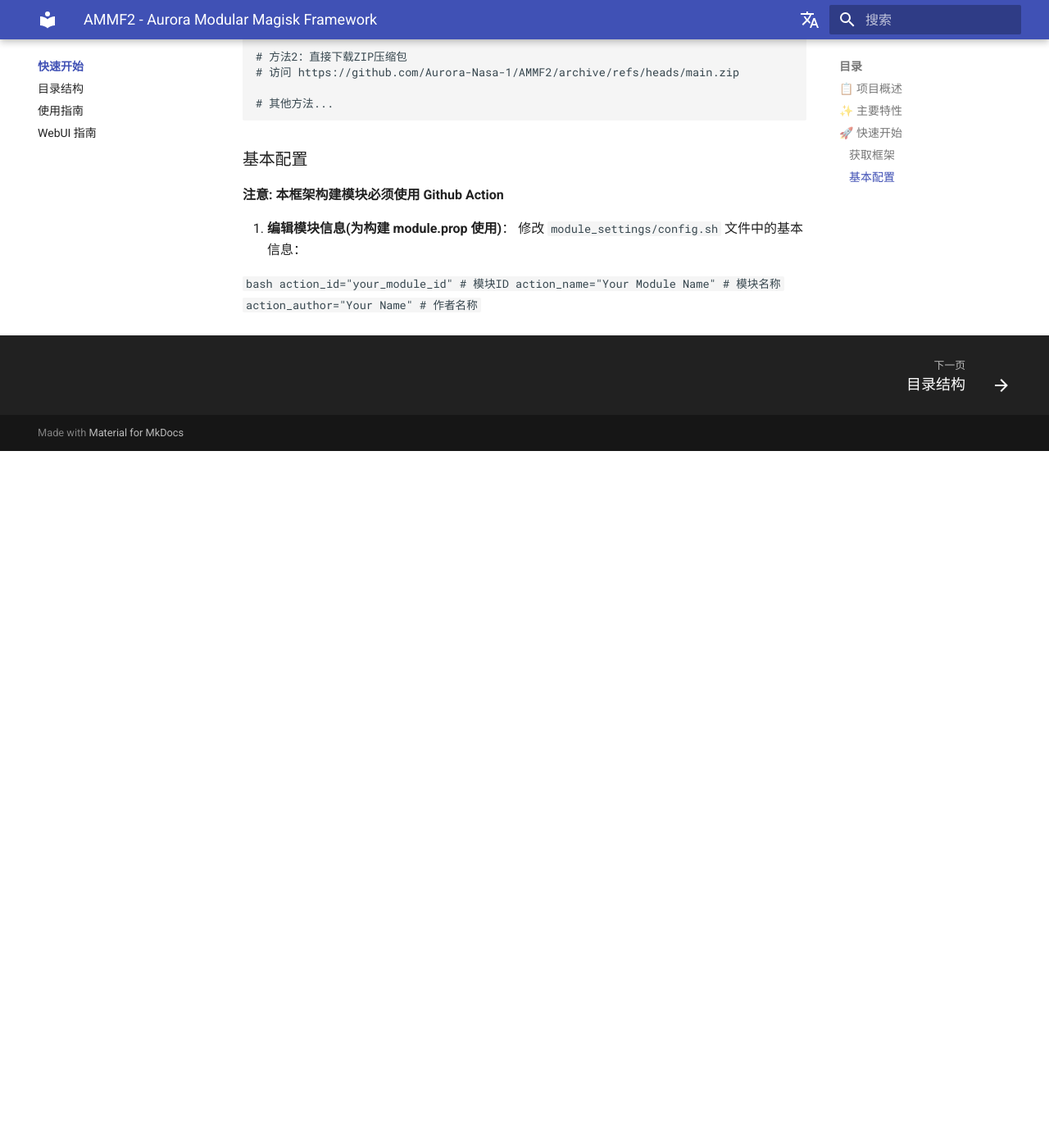
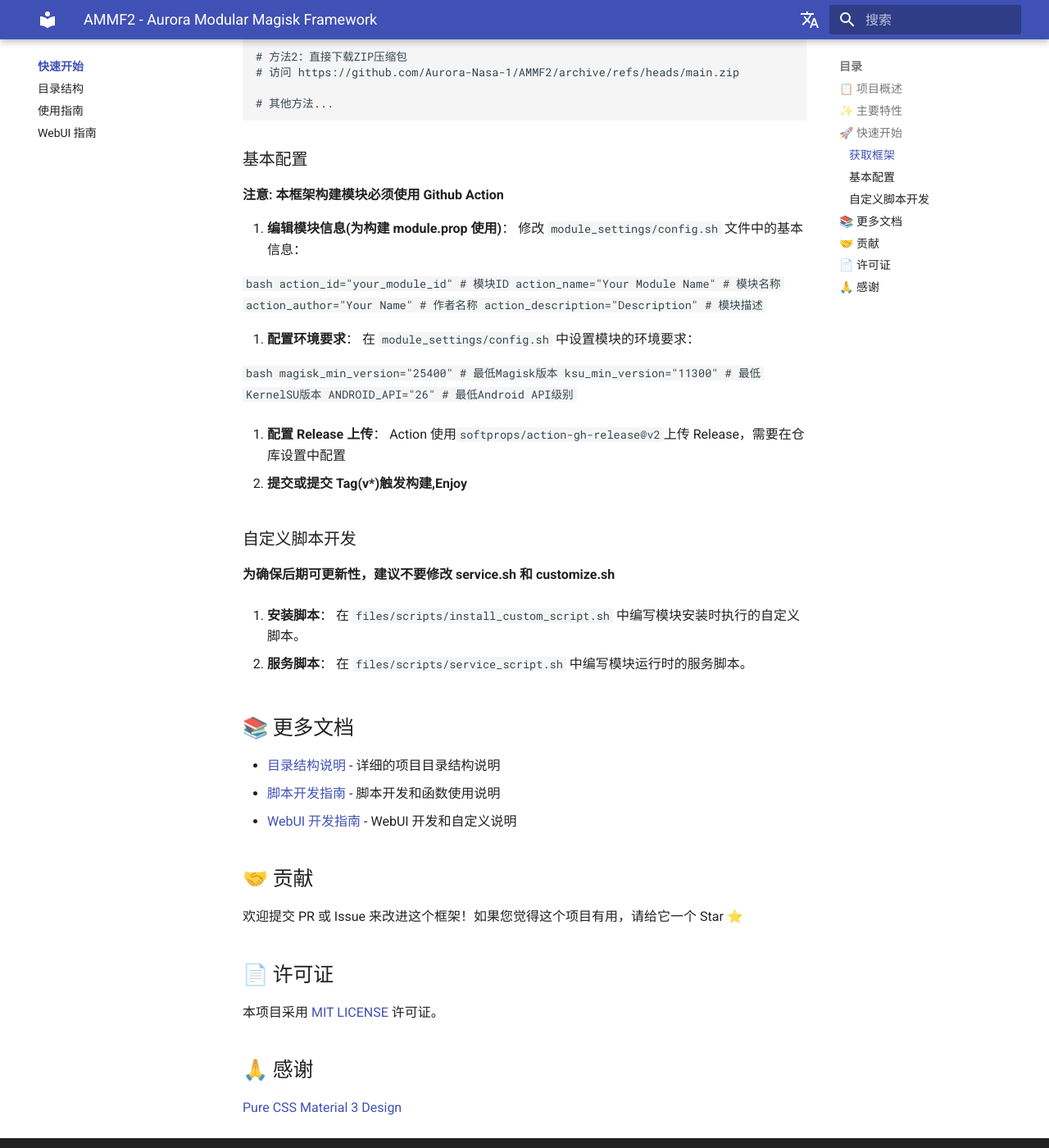
Before and after one commit to Seyud/AMMF2, an MkDocs documentation site: the page built from docs/docs/zh/index.md, in a window 1280 px wide and 1400 px high, scrolled down 980 px. Shown: the whole window at 82% size. Built offline with MkDocs 1.6.1 and Material for MkDocs 9.7.7, drawn with Linux system fonts in a browser that asks for light colours; comment, search, counter and statistics services are not loaded; before the commit the page ends 1530 px from its top, so only the background shows below that.

Commit message:
docs: 更新中英文文档内容
更新了 `docs/docs/zh/index.md` 和 `docs/docs/en/index.md` 文件，增加了模块描述、环境要求、Release 上传配置、自定义脚本开发指南等内容，以提供更全面的文档支持。

````diff
--- a/docs/docs/zh/index.md
+++ b/docs/docs/zh/index.md
@@ -1,6 +1,6 @@
 # AMMF2 - Aurora Modular Magisk Framework
 
-[简体中文](../zh/index.md) | [English](../en/index.md)
+[简体中文](README.md) | [English](README_EN.md)
 
 <div align="center">
     <img src="https://img.shields.io/github/commit-activity/w/Aurora-Nasa-1/AMMF2" alt="GitHub Commit Activity">
@@ -48,4 +48,47 @@
    action_id="your_module_id"           # 模块ID
    action_name="Your Module Name"       # 模块名称
    action_author="Your Name"            # 作者名称
+   action_description="Description"     # 模块描述
    ```
+
+2. **配置环境要求**：
+   在 `module_settings/config.sh` 中设置模块的环境要求：
+
+   ```bash
+   magisk_min_version="25400"          # 最低Magisk版本
+   ksu_min_version="11300"             # 最低KernelSU版本
+   ANDROID_API="26"                    # 最低Android API级别
+   ```
+
+3. **配置 Release 上传**：
+   Action 使用`softprops/action-gh-release@v2`上传 Release，需要在仓库设置中配置
+
+4. **提交或提交 Tag(v\*)触发构建,Enjoy**
+
+### 自定义脚本开发
+
+**为确保后期可更新性，建议不要修改 service.sh 和 customize.sh**
+
+1. **安装脚本**：
+   在 `files/scripts/install_custom_script.sh` 中编写模块安装时执行的自定义脚本。
+
+2. **服务脚本**：
+   在 `files/scripts/service_script.sh` 中编写模块运行时的服务脚本。
+
+## 📚 更多文档
+
+- [目录结构说明](DIRECTORY_STRUCTURE.md) - 详细的项目目录结构说明
+- [脚本开发指南](SCRIPT.md) - 脚本开发和函数使用说明
+- [WebUI 开发指南](WEBUI_GUIDE.md) - WebUI 开发和自定义说明
+
+## 🤝 贡献
+
+欢迎提交 PR 或 Issue 来改进这个框架！如果您觉得这个项目有用，请给它一个 Star ⭐
+
+## 📄 许可证
+
+本项目采用 [MIT LICENSE](../LICENSE) 许可证。
+
+## 🙏 感谢
+
+[Pure CSS Material 3 Design](https://github.com/jogemu/md3css)
````
Also changed, not shown: docs/README.md (+68 -25 lines), docs/docs/en/index.md (+43 -0 lines).
